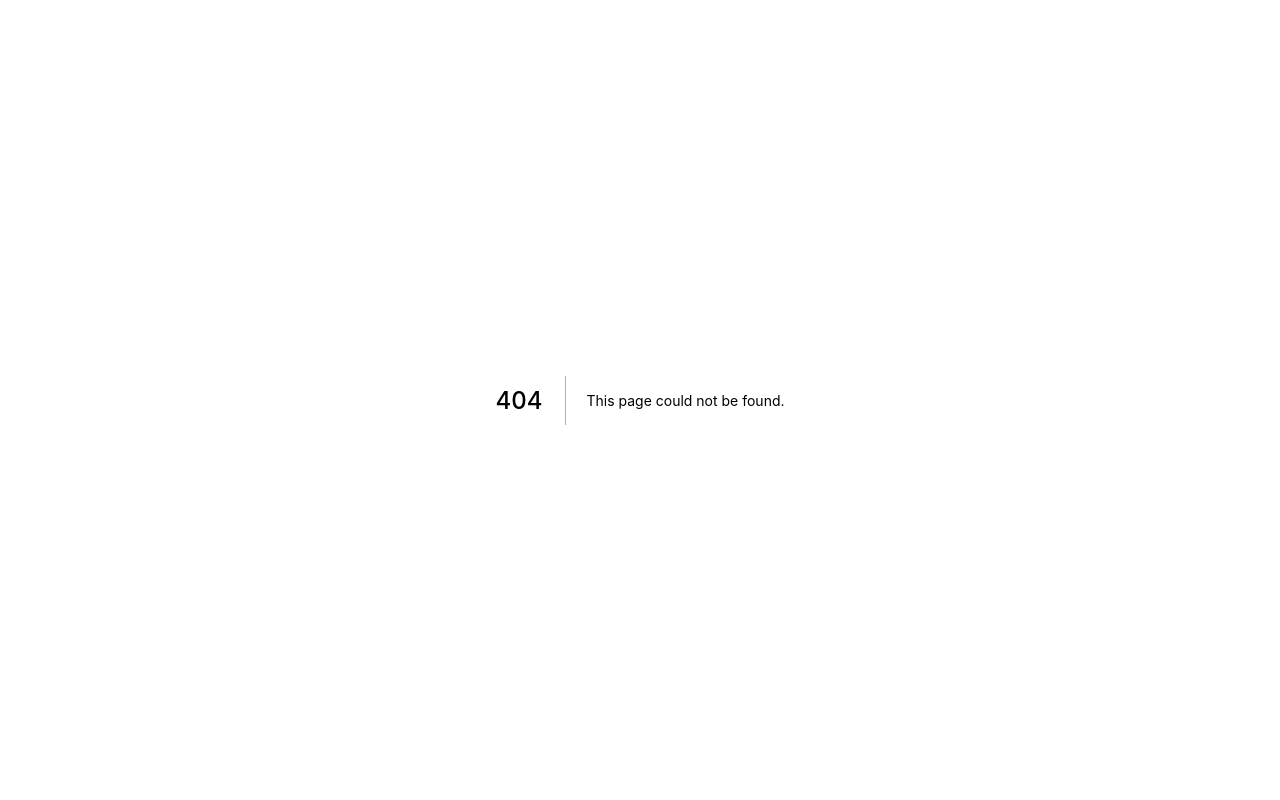
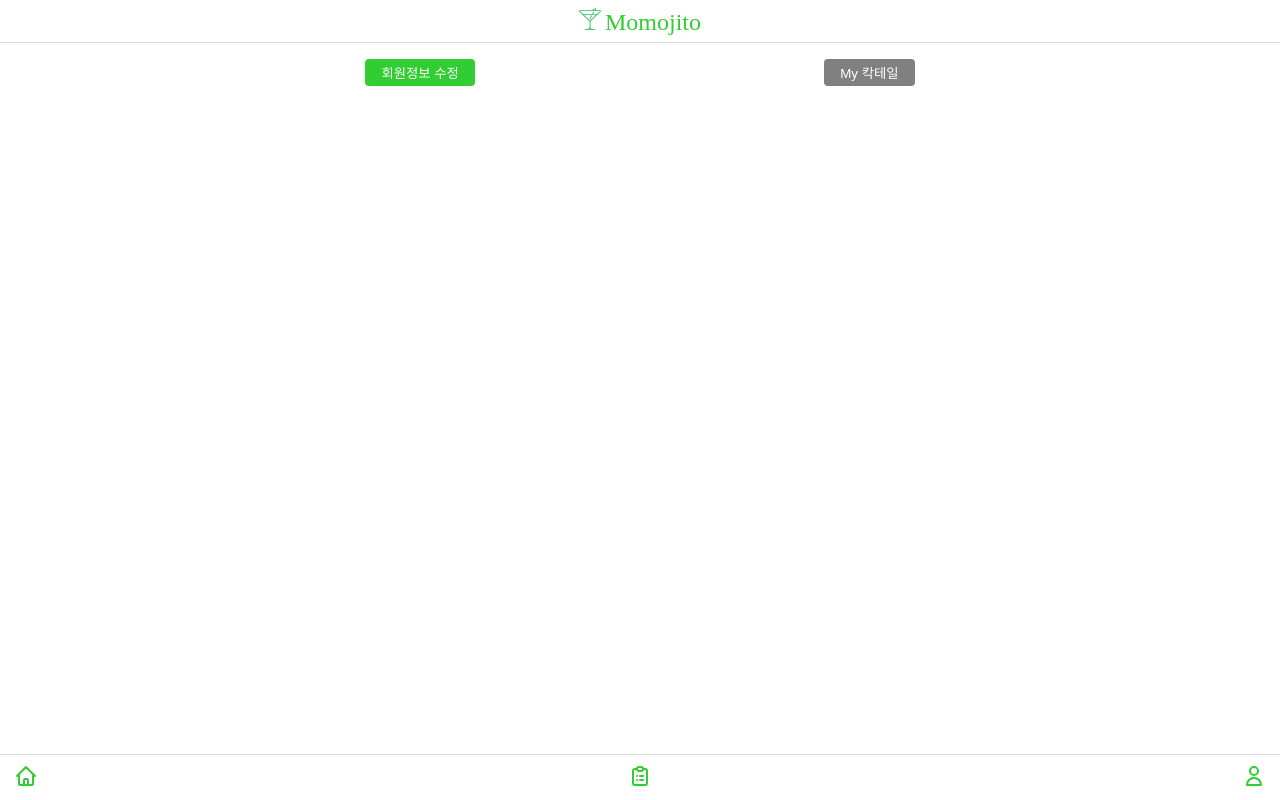
Before and after one commit to codestates/momojito_Client, a Next.js app: page /mypage in a window 1280 px wide. Before the commit this address had no page. Built offline with nearby package versions, Linux system fonts and the light colour scheme.

Commit message:
Bug fixes

```diff
--- a/components/Button.js
+++ b/components/Button.js
@@ -1,6 +1,5 @@
 import styled from "styled-components";
 
-export default function Button({ children, primary, selected, onClick }) {
 const Button = styled.button`
   padding: 0.25rem 1rem;
   border-radius: 0.25rem;
@@ -29,15 +28,4 @@ export default function Button({ children, primary, selected, onClick }) {
   }};
 `;
 
-  Button.defaultProps = {
-    theme: {
-      main: "limegreen",
-      grey: "grey",
-    },
-  };
-  return (
-    <Button primary selected={selected} onClick={onClick}>
-      {children}
-    </Button>
-  );
-}
+export default Button;
--- a/components/ButtonList.js
+++ b/components/ButtonList.js
@@ -1,23 +1,22 @@
 import styled from "styled-components";
 import Button from "./Button";
+
+const Container = styled.div`
+  display: flex;
+  padding: 1rem;
+  justify-content: space-evenly;
+`;
 
 export default function ButtonList({
   buttonList,
   buttonSelected,
   setButtonSelected,
 }) {
-  const Container = styled.div`
-    display: flex;
-    padding: 1rem;
-    justify-content: space-evenly;
-  `;
-  const handleClick = (e) => {
-    setButtonSelected(i);
-  };
   return (
     <Container>
       {buttonList.map((v, i) => (
         <Button
+          primary
           key={v}
           selected={i === buttonSelected}
           onClick={(e) => {
--- /dev/null
+++ b/components/CardGrid.js
@@ -0,0 +1,44 @@
+import styled from "styled-components";
+import StarList from "./StarList";
+const Container_card = styled.div`
+  display: grid;
+  grid-template-columns: repeat(2, minmax(0, 1fr));
+`;
+export default function CardGrid() {
+  return (
+    <Container_card>
+      {["무제.001", "무제.002", "무제.003", "무제.004"].map((v) => (
+        <Card name={v} key={v}></Card>
+      ))}
+    </Container_card>
+  );
+}
+
+const Container = styled.div`
+  padding: 1rem;
+  display: flex;
+  flex-direction: column;
+  justify-content: center;
+  img {
+    width: 150px;
+    height: 150px;
+    margin-bottom: 0.5rem;
+  }
+  .last {
+    margin-bottom: 0.5rem;
+  }
+`;
+const H1 = styled.h1`
+  text-align: center;
+`;
+
+function Card({ name }) {
+  return (
+    <Container>
+      <img src={`cocktails/${name}.jpeg`}></img>
+      <H1>{name}</H1>
+      <H1 className="last">(Cosmopolitan)</H1>
+      <StarList></StarList>
+    </Container>
+  );
+}
--- a/components/Footer.js
+++ b/components/Footer.js
@@ -1,11 +1,6 @@
 import styled from "styled-components";
+import { useRouter } from "next/router";
 
-const theme = {
-  color: "limegreen",
-  grey: "grey",
-};
-
-export default function Footer() {
 const Container = styled.div`
   flex: none;
   display: flex;
@@ -14,13 +9,22 @@ export default function Footer() {
   border-top: 1px solid rgba(219, 219, 219);
   padding: 0.5rem;
   svg {
-      color: limegreen;
+    color: ${(props) => props.theme.main};
     height: 24px;
     width: 24px;
   }
 `;
+
+const Button = styled.button`
+  background-color: transparent;
+  border: 0;
+`;
+
+export default function Footer() {
+  const router = useRouter();
   return (
     <Container>
+      <Button onClick={(e) => router.push("/")}>
         <svg
           xmlns="http://www.w3.org/2000/svg"
           fill="none"
@@ -30,10 +34,12 @@ export default function Footer() {
           <path
             strokeLinecap="round"
             strokeLinejoin="round"
-          strokeWidth={2}
+            strokeWidth="2"
             d="M3 12l2-2m0 0l7-7 7 7M5 10v10a1 1 0 001 1h3m10-11l2 2m-2-2v10a1 1 0 01-1 1h-3m-6 0a1 1 0 001-1v-4a1 1 0 011-1h2a1 1 0 011 1v4a1 1 0 001 1m-6 0h6"
           />
         </svg>
+      </Button>
+      <Button onClick={(e) => router.push("/test")}>
         <svg
           xmlns="http://www.w3.org/2000/svg"
           fill="none"
@@ -41,12 +47,14 @@ export default function Footer() {
           stroke="currentColor"
         >
           <path
-          stroke-linecap="round"
-          stroke-linejoin="round"
-          stroke-width="2"
+            strokeLinecap="round"
+            strokeLinejoin="round"
+            strokeWidth="2"
             d="M9 5H7a2 2 0 00-2 2v12a2 2 0 002 2h10a2 2 0 002-2V7a2 2 0 00-2-2h-2M9 5a2 2 0 002 2h2a2 2 0 002-2M9 5a2 2 0 012-2h2a2 2 0 012 2m-3 7h3m-3 4h3m-6-4h.01M9 16h.01"
           />
         </svg>
+      </Button>
+      <Button onClick={(e) => router.push("/mypage")}>
         <svg
           xmlns="http://www.w3.org/2000/svg"
           fill="none"
@@ -54,12 +62,13 @@ export default function Footer() {
           stroke="currentColor"
         >
           <path
-          stroke-linecap="round"
-          stroke-linejoin="round"
-          stroke-width="2"
+            strokeLinecap="round"
+            strokeLinejoin="round"
+            strokeWidth="2"
             d="M16 7a4 4 0 11-8 0 4 4 0 018 0zM12 14a7 7 0 00-7 7h14a7 7 0 00-7-7z"
           />
         </svg>
+      </Button>
     </Container>
   );
 }
--- a/components/Header.js
+++ b/components/Header.js
@@ -1,11 +1,5 @@
 import styled from "styled-components";
 
-const theme = {
-  color: "limegreen",
-  grey: "grey",
-};
-
-export default function Header() {
 const Container = styled.div`
   flex: none;
   display: flex;
@@ -16,10 +10,12 @@ export default function Header() {
   h1 {
     margin: 0;
     margin-left: 0.25rem;
-      color: ${theme.color};
+    color: ${(props) => props.theme.main};
     font-size: 1.5rem;
   }
 `;
+
+export default function Header() {
   return (
     <Container>
       <svg
--- /dev/null
+++ b/components/PageUtils.js
@@ -0,0 +1,13 @@
+import styled from "styled-components";
+
+const Body = styled.div`
+  flex-grow: 1;
+`;
+
+const Root = styled.div`
+  display: flex;
+  flex-direction: column;
+  height: 100vh;
+`;
+
+export { Body, Root };
--- /dev/null
+++ b/components/StarList.js
@@ -0,0 +1,34 @@
+import styled from "styled-components";
+
+const Container = styled.div`
+  display: flex;
+  justify-content: center;
+`;
+
+export default function StarList({ rating }) {
+  rating = rating ? rating : 4;
+
+  return (
+    <Container>
+      {[0, 1, 2, 3, 4].map((v, i) => (
+        <svg
+          key={i}
+          width="17"
+          height="16"
+          viewBox="0 0 17 16"
+          fill="none"
+          xmlns="http://www.w3.org/2000/svg"
+        >
+          <path
+            d="M8.5 0L10.4084 5.87336L16.584 5.87336L11.5878 9.50329L13.4962 15.3766L8.5 11.7467L3.50383 15.3766L5.41219 9.50329L0.416019 5.87336L6.59163 5.87336L8.5 0Z"
+            fill="#36CC3C"
+          />
+          <path
+            d="M8.5 0L10.4084 5.87336L16.584 5.87336L11.5878 9.50329L13.4962 15.3766L8.5 11.7467L3.50383 15.3766L5.41219 9.50329L0.416019 5.87336L6.59163 5.87336L8.5 0Z"
+            fill="#36CC3C"
+          />
+        </svg>
+      ))}
+    </Container>
+  );
+}
--- a/pages/_app.js
+++ b/pages/_app.js
@@ -1,10 +1,18 @@
+import { ThemeProvider } from "styled-components";
 import { Reset } from "styled-reset";
 
 function MyApp({ Component, pageProps }) {
   return (
     <>
       <Reset />
-      <Component {...pageProps} />
+      <ThemeProvider
+        theme={{
+          main: "limegreen",
+          grey: "grey",
+        }}
+      >
+        <Component {...pageProps} />
+      </ThemeProvider>
     </>
   );
 }
--- /dev/null
+++ b/pages/mypage.js
@@ -0,0 +1,24 @@
+import { useState } from "react";
+import { Root, Body } from "../components/PageUtils";
+import Header from "../components/Header";
+import Footer from "../components/Footer";
+import ButtonList from "../components/ButtonList";
+import CardGrid from "../components/CardGrid";
+
+export default function MyPage() {
+  const [buttonSelected, setButtonSelected] = useState(0);
+  return (
+    <Root>
+      <Header></Header>
+      <Body>
+        <ButtonList
+          buttonList={["회원정보 수정", "My 칵테일"]}
+          buttonSelected={buttonSelected}
+          setButtonSelected={setButtonSelected}
+        ></ButtonList>
+        {buttonSelected === 0 ? "" : <CardGrid></CardGrid>}
+      </Body>
+      <Footer></Footer>
+    </Root>
+  );
+}
```
Also changed, not shown: pages/MyCocktail.js (deleted, +0 -110 lines), pages/index.js (+9 -4 lines), .babelrc (added). Lines whose indentation alone changed are shown as unchanged.
